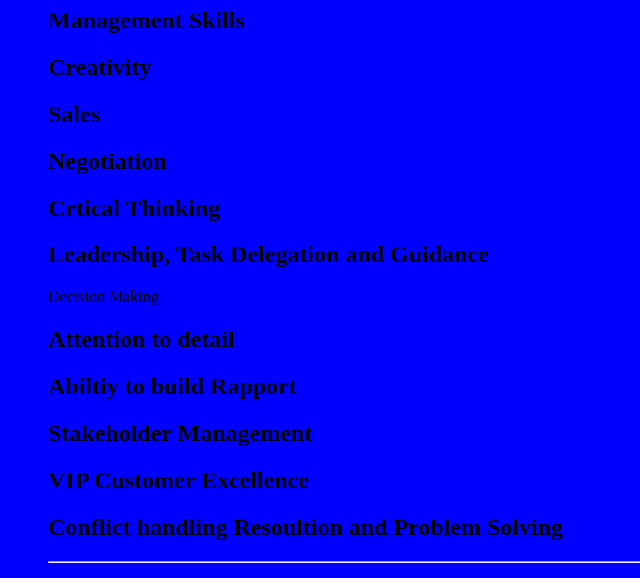
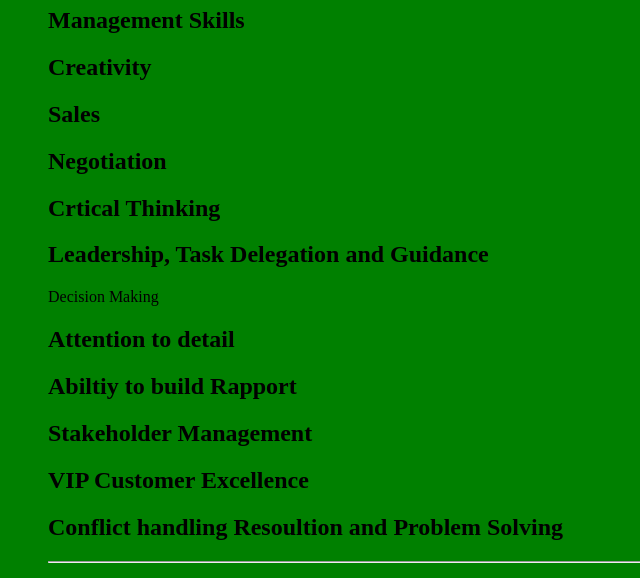
Before and after one commit to KingmoseyG/html-Resume, a plain HTML site: page About Me/index.html in a window 1280 px wide. Shown: the part 73-651 px from the top of the page, without its empty margins (0-640 px from the left). Drawn offline with Linux system fonts and the light colour scheme.

Commit message:
Update index.html

```diff
--- a/About Me/index.html
+++ b/About Me/index.html
@@ -1,5 +1,5 @@
 <!DOCTYPE html>
-<html style= "background: blue" lang="en">
+<html style= "background: green" lang="en">
 <head>
     <meta charset="UTF-8">
     <meta name="viewport" content="width=device-width, initial-scale=1.0">
```
